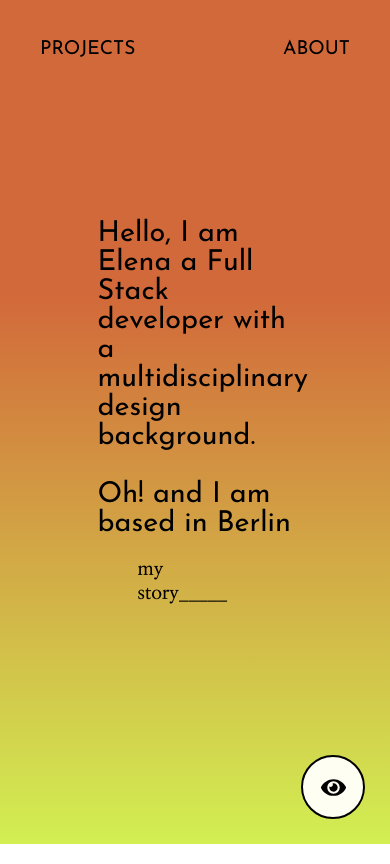
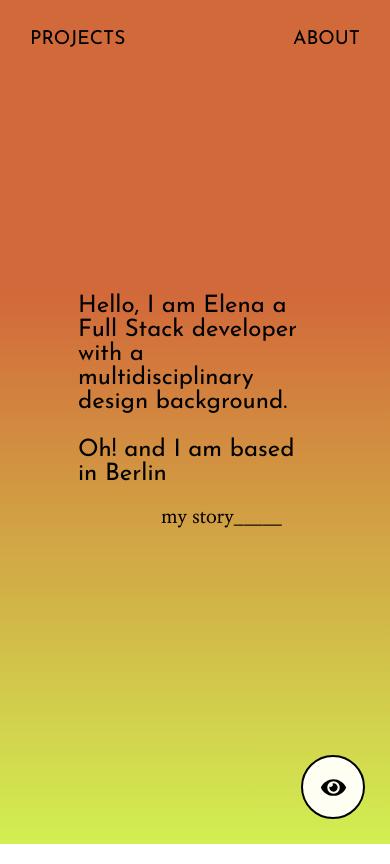
Before and after one commit to ElenaTsap/react-portfolio, a React (Create React App) app: page / in a window 390 px wide. Built offline with nearby package versions, Linux system fonts and the light colour scheme; some icons are missing; what react-stonecutter would draw is missing.

Commit message:
all media queries  fixed still questioning the one on about.js

```diff
--- a/src/components/FooterMobile.css
+++ b/src/components/FooterMobile.css
@@ -1,4 +1,3 @@
-
 .opened-menu-container {
     position: fixed;
     bottom: 0px;
--- a/src/components/Grid.js
+++ b/src/components/Grid.js
@@ -1,22 +1,24 @@
 import GridWrapper from './GridWrapper'
 import { CSSGrid, layout } from 'react-stonecutter';
+import useMediaQuery from "./useMediaQuery";
 
 
 const Grid = ({ displayProjects }) => {
-    console.log(displayProjects);
+    const matches = useMediaQuery("(min-width: 680px)");
+
     return (
-
-
         <GridWrapper
             className='grid-inner'
             component="div"
             columns={2}
-            columnWidth={600}
+
+            columnWidth={matches ? '600' : '350'}
             gutterWidth={80}
             gutterHeight={80}
             layout={layout.pinterest}
             duration={800}
             easing="ease-out"
+            style = {{zIndex:'0'}}
         >
             {displayProjects}
         </GridWrapper>
--- a/src/components/Navbar.css
+++ b/src/components/Navbar.css
@@ -27,3 +27,13 @@
 .active {
     border-bottom: 2px solid black;
 }
+
+@media only screen and (max-width: 680px) {
+    .navbar-container {
+        margin-top: 30px;
+    }
+
+    .nav-item {
+        margin: 20px 30px;
+    }
+}
--- a/src/components/ProjectCard.css
+++ b/src/components/ProjectCard.css
@@ -1,11 +1,10 @@
 .project-card {
-    width: 100%;
+    width: 80%;
     display: flex;
     flex-direction: column;
     align-items: center;
     width: 600px;
     height: 600px;
-
 }
 
 .banner {
@@ -91,3 +90,11 @@
     flex-direction: column;
     justify-content: space-between;
 }
+
+@media only screen and (max-width: 680px) {
+    .project-card,
+    .banner,
+    .img-container {
+        width: 350px;
+    }
+}
--- a/src/components/ProjectCard.js
+++ b/src/components/ProjectCard.js
@@ -42,7 +42,6 @@ const ProjectCard = ( { projectName, imgLink, infoText, technologiesUsed, gitHub
                 <div className = 'links-container'>
                     <CursorEffect><a href={gitHubLink} target='blank'><FaGithub className = 'fa-icon'/></a></CursorEffect>
                     <CursorEffect><a href={websiteLink} target='blank'><FaLink className = 'fa-icon'/></a></CursorEffect>
-
                 </div>
             </div>
         </div>
--- a/src/pages/About.js
+++ b/src/pages/About.js
@@ -1,19 +1,25 @@
 import './About.css'
 import Draggable from 'react-draggable';
 import CursorEffect from '../components/CursorEffect'
+import useMediaQuery from "../components/useMediaQuery";
 
 const About = () => {
+    const matches = useMediaQuery("(min-width: 680px)");
+
     const aboutItems = [
         {
             title: '',
             textContent: [
             ],
             styles: {
+                desktop : {
                     width: '100px',
                     height: '100px',
                     borderRadius: '50%',
                     backgroundImage: 'url("https://media.giphy.com/media/WRshFdOvxJzQsL9XK5/giphy.gif")',
                     backgroundSize: 'cover'
+                },
+            mobile : {}
             }
         },
         {
@@ -25,10 +31,13 @@ const About = () => {
                 'Since 2020 I truly dedicated my efforts to become a Full-stack developer. My main goal is to join an amazing team in order to share my experience and expand my knowledge.',
             ],
             styles: {
+                desktop : {
                     width: '400px',
                     textAlign: 'left',
                     left: '35%',
                     background: 'linear-gradient(180deg, rgba(152, 197, 200, 1) 38%, rgba(243, 233, 155, 1) 100%)'
+            },
+                mobile : {}
             }
         },
         {
@@ -45,11 +54,14 @@ const About = () => {
                 'Node.js'
             ],
             styles: {
+                desktop : {
                     width: '240px',
                     textAlign: 'center',
                     left: '25%',
                     top: '10%',
                     background: 'linear-gradient(180deg, rgba(255, 162, 117, 1) 38%, rgba(210, 85, 239, 1) 100%)',
+            },
+                mobile : {}
             }
         },
 
@@ -64,11 +76,14 @@ const About = () => {
                 'Branding'
             ],
             styles: {
+                desktop : {
                     width: '160px',
                     textAlign: 'center',
                     left: '35%',
                     top: '40%',
                     background: 'linear-gradient(180deg, rgba(152, 216, 141, 1) 8%, rgba(0, 235, 207, 1) 100%)'
+            },
+                mobile : {}
             }
         },
         {
@@ -81,11 +96,14 @@ const About = () => {
                 'Treejack'
             ],
             styles: {
+                desktop : {
                     width: '100px',
                     textAlign: 'center',
                     left: '55%',
                     top: '20%',
                     background: 'linear-gradient(180deg, rgba(255, 0, 68, 1) 8%, rgba(255, 222, 132, 1) 100%)'
+            },
+                mobile : {}
             }
         },
 
@@ -96,12 +114,25 @@ const About = () => {
             return(<p  data-aos="fade-up" data-aos-duration="1000" data-aos-anchor-placement="top-bottom">{paragraph}</p>)
         })
         return (
-            <Draggable>
-                <div key = {index} className = 'about-item-card' style = {item.styles}>
+            <div>
+                {matches ? <Draggable>
+                                <div key = {index} className = 'about-item-card' style = {item.styles.desktop}>
                                     <h4 className = 'about-item-title'>{item.title}</h4>
                                     <p>{content}</p>
                                 </div>
                             </Draggable>
+                            : <Draggable>
+                            <div key = {index} className = 'about-item-card' style = {item.styles.desktop}>
+                                <h4 className = 'about-item-title'>{item.title}</h4>
+                                <p>{content}</p>
+                            </div>
+                        </Draggable>
+
+
+            }
+            </div>
+
+
 
         )
     })
--- a/src/pages/Home.css
+++ b/src/pages/Home.css
@@ -12,12 +12,7 @@
     font-family: 'Josefin Sans', sans-serif;
     font-weight: 400;
     font-size: 1.8rem;
-    width:  50%;
-}
-
-
-.photo-container {
-   /*  color: #103AAB; */
+    width:  40%;
 }
 
 .nav-item-extra {
@@ -32,3 +27,10 @@
 .nav-item-extra:hover {
     border: none !important;
 }
+
+@media only screen and (max-width: 680px) {
+    .home-text-container {
+        font-size: 1.5rem;
+        width:  60%;
+    }
+}
--- a/src/pages/Home.js
+++ b/src/pages/Home.js
@@ -7,7 +7,7 @@ const Home = () => {
         <section className = 'home-container'>
             <div className = 'home-text-container' data-aos="fade-up" data-aos-duration="1000">
                 <div>
-                    Hello, I am <span className = 'photo-container'>Elena</span> a Full Stack developer with a multidisciplinary design background. <br/><br/> Oh! and I am based in Berlin
+                    Hello, I am Elena a Full Stack developer with a multidisciplinary design background. <br/><br/> Oh! and I am based in Berlin
                 </div>
                 <CursorEffect>
                     <NavLink
--- a/src/pages/Projects.css
+++ b/src/pages/Projects.css
@@ -2,6 +2,7 @@
     width: 100%;
     display: flex;
     justify-content: center;
+    align-items: center;
     background-color: #dbce54;
 }
 
@@ -11,3 +12,9 @@
     align-items: center;
     margin: 180px 0;
 }
+
+@media only screen and (max-width: 680px) {
+    .grid-container {
+        margin: 100px 0 60px 0;
+    }
+}
--- a/src/pages/Projects.js
+++ b/src/pages/Projects.js
@@ -73,7 +73,7 @@ const Projects = () => {
     ]
 
     const displayProjects = myProjects.map((project)=> {
-        console.log(project.id, project.projectName);
+
         return (
             <div key = {project.id} className = 'new-card'>
                 <ProjectCard
```
Lines whose indentation alone changed are shown as unchanged.
